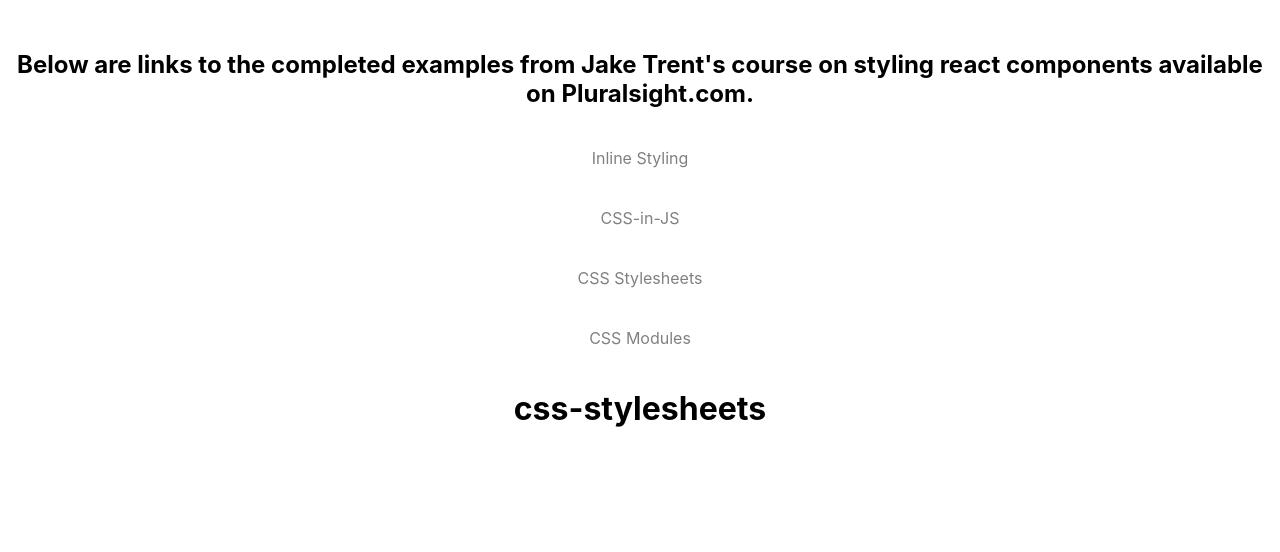
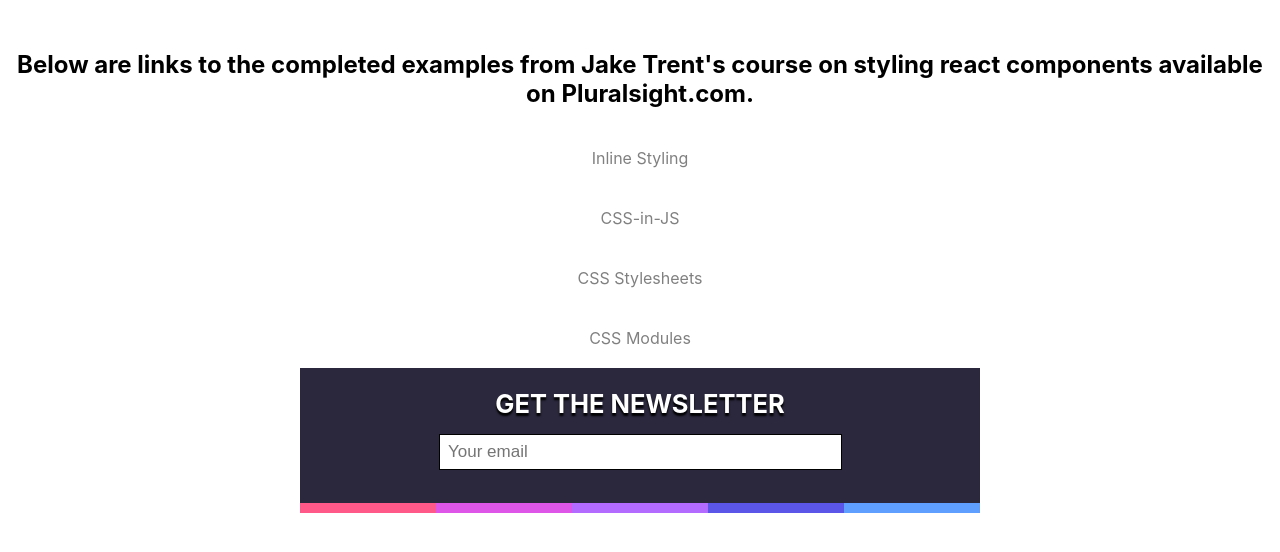
Before and after one commit to Kashiff11/styling-react-components, a React (Create React App) app: page /css-stylesheets in a window 1280 px wide. Shown: the top 552 px of the page. Built offline with nearby package versions, Linux system fonts and the light colour scheme; the HTML template or start-up script is replaced by a standard one.

Commit message:
Css Stylesheets initiated

```diff
--- a/src/App.js
+++ b/src/App.js
@@ -1,6 +1,7 @@
 import './App.css';
 import Inline from './Inline';
 import CssInJS from './CssInJS';
+import CssStyleSheets from './CssStyleSheets';
 import { Link, Route, Switch } from "react-router-dom";
 
 const theme = {
@@ -38,7 +39,7 @@
           <Inline />
         </Route>
         <Route exact path='/css-in-js'><h1><CssInJS/></h1></Route>
-        <Route exact path='/css-stylesheets'><h1>css-stylesheets</h1></Route>
+        <Route exact path='/css-stylesheets'><CssStyleSheets/></Route>
         <Route exact path='/css-modules'><h1>css-modules</h1></Route>
       </Switch>
     </div>
--- a/src/CssInJS.js
+++ b/src/CssInJS.js
@@ -1,5 +1,5 @@
 import React from 'react'
-import styled from 'styled-components'
+import styled, { keyframes } from 'styled-components'
 
 const color = {
   spectrum1: '#ff598a',
@@ -9,12 +9,27 @@
   spectrum5: '#5e9fff',
 }
 
+const jitter = keyframes`
+  0% {
+    transform: scaleY(1);
+  }
+  100% {
+    transform: scaleY(0.9)
+  }
+`
+
 const Container = styled.section`
   position: relative;
-  max-width: 100%;
+  max-width: 60%;
+  margin: 0 auto;
   font-size: 1.25em;
   padding: 1em 1em 2em 1em;
   background: #2b283d;
+
+  @media (min-width: 800px) {
+    font-size: 1.5em;
+    max-width: 700px;
+  }
 `
 
 const Header = styled.header`
@@ -35,12 +50,17 @@
   line-height: 2em;
   font-size: 0.85em;
   padding: 0 0.5em;
-  width: 100%;
+  width: 60%;
   margin: 0.15em;
   border: 1px solid black;
   color: inherit;
   background: inherit;
   text-align: inherit;
+
+  &:focus {
+    outline: 2px solid #fff;
+    outline-offset: 0.15em
+  }
 `
 
 const Submit = styled.button`
@@ -78,7 +98,8 @@
 `
 
 const Bar = styled.div`
-  height: 0.5em;
+  animation: ${jitter} 350ms east-out infinite alternate;
+  height: ${props => (props.active ? '100%' : '0.5em')};
   width: 20%;
   transform-origin: bottom;
   transition: all 1s;
@@ -106,12 +127,12 @@
 
 function Newsletter(props) {
   const [email, setEmail] = React.useState('')
-  // const emailPartsCount = countEmailParts(email)
+  const emailPartsCount = countEmailParts(email)
   return (
     <Container>
       <Spectrum aria-hidden>
         {Array.from(Array(5)).map((_, i) => (
-          <Bar key={i}></Bar>
+          <Bar active={i + 1 <= emailPartsCount} key={i}></Bar>
         ))}
       </Spectrum>
       <Header>
@@ -130,18 +151,18 @@
 
 export default Newsletter
 
-// function countEmailParts(email) {
-//   if (/@.+\..{2,}$/.test(email)) {
-//     return 5
-//   } else if (/@.+\..?$/.test(email)) {
-//     return 4
-//   } else if (/@.+$/.test(email)) {
-//     return 3
-//   } else if (/@/.test(email)) {
-//     return 2
-//   } else if (/.+/.test(email)) {
-//     return 1
-//   } else {
-//     return 0
-//   }
-// }
+function countEmailParts(email) {
+  if (/@.+\..{2,}$/.test(email)) {
+    return 5
+  } else if (/@.+\..?$/.test(email)) {
+    return 4
+  } else if (/@.+$/.test(email)) {
+    return 3
+  } else if (/@/.test(email)) {
+    return 2
+  } else if (/.+/.test(email)) {
+    return 1
+  } else {
+    return 0
+  }
+}
--- /dev/null
+++ b/src/CssStyleSheets.css
@@ -0,0 +1,87 @@
+:root {
+  --colorSpectrum1: #ff598a;
+  --colorSpectrum2: #de56e8;
+  --colorSpectrum3: #b36bff;
+  --colorSpectrum4: #5b56e8;
+  --colorSpectrum5: #5e9fff;
+}
+.es-newsletter {
+  position: relative;
+  max-width: 50%;
+  margin: 0 auto;
+  font-size: 1.25em;
+  padding: 1em 1em 2em 1em;
+  background: #2b283d;
+}
+.es-newsletter__header {
+  position: relative;
+  color: white;
+  z-index: 1;
+  text-transform: uppercase;
+  font-size: 0.85em;
+  text-shadow: 0 3px 2px #000;
+}
+.es-newsletter__header h2 {
+  margin: 0 0 0.5em 0;
+}
+.es-newsletter__email {
+  position: relative;
+  height: 2em;
+  line-height: 2em;
+  font-size: 0.85em;
+  padding: 0 0.5em;
+  width: 60%;
+  margin: 0.15em;
+  border: 1px solid black;
+}
+.es-newsletter__submit {
+  position: absolute;
+  left: 50%;
+  transform: translateX(-50%) rotate(0deg);
+  height: 0;
+  width: 0;
+  overflow: hidden;
+  padding: 0;
+  margin: 0;
+  background: transparent;
+  border: 0;
+  text-transform: uppercase;
+  transition: all 300ms;
+  font-size: 0;
+}
+.es-newsletter__spectrum {
+  position: absolute;
+  top: 0;
+  bottom: 0;
+  left: 0;
+  width: 100%;
+  display: flex;
+  align-items: flex-end;
+  pointer-events: none;
+}
+.es-newsletter__bar {
+  height: 0.5em;
+  width: 20%;
+  transform-origin: bottom;
+  transition: all 1s;
+}
+.es-newsletter__bar:nth-child(1n) {
+  background: var(--colorSpectrum1);
+  animation-delay: 0;
+}
+.es-newsletter__bar:nth-child(2n) {
+  background: var(--colorSpectrum2);
+  animation-delay: 50ms;
+}
+.es-newsletter__bar:nth-child(3n) {
+  background: var(--colorSpectrum3);
+  animation-delay: 100ms;
+}
+.es-newsletter__bar:nth-child(4n) {
+  background: var(--colorSpectrum4);
+  animation-delay: 150ms;
+}
+.es-newsletter__bar:nth-child(5n) {
+  background: var(--colorSpectrum5);
+  animation-delay: 200ms;
+}
--- /dev/null
+++ b/src/CssStyleSheets.js
@@ -0,0 +1,46 @@
+import React from 'react'
+
+import './CssStyleSheets.css'
+
+function Newsletter(props) {
+  const [email, setEmail] = React.useState('')
+  // const emailPartsCount = countEmailParts(email)
+  return (
+    <section className="es-newsletter">
+      <div className="es-newsletter__spectrum" aria-hidden>
+        {Array.from(Array(5)).map((_, i) => (
+          <div className={`es-newsletter__bar`} key={i}></div>
+        ))}
+      </div>
+      <header className="es-newsletter__header">
+        <h2>Get the newsletter</h2>
+      </header>
+      <input
+        className="es-newsletter__email"
+        type="email"
+        placeholder="Your email"
+        value={email}
+        onChange={(evt) => setEmail(evt.target.value)}
+      />
+      <button className={`es-newsletter__submit`}>Sign up</button>
+    </section>
+  )
+}
+
+export default Newsletter
+
+// function countEmailParts(email) {
+//   if (/@.+\..{2,}$/.test(email)) {
+//     return 5
+//   } else if (/@.+\..?$/.test(email)) {
+//     return 4
+//   } else if (/@.+$/.test(email)) {
+//     return 3
+//   } else if (/@/.test(email)) {
+//     return 2
+//   } else if (/.+/.test(email)) {
+//     return 1
+//   } else {
+//     return 0
+//   }
+// }
```
